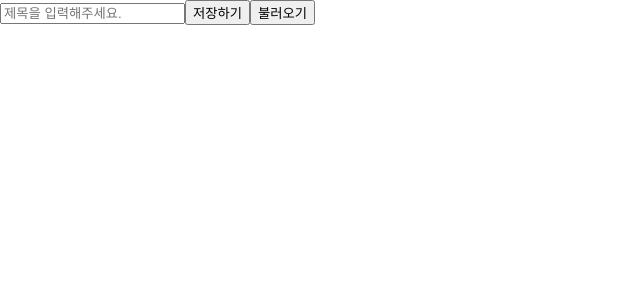
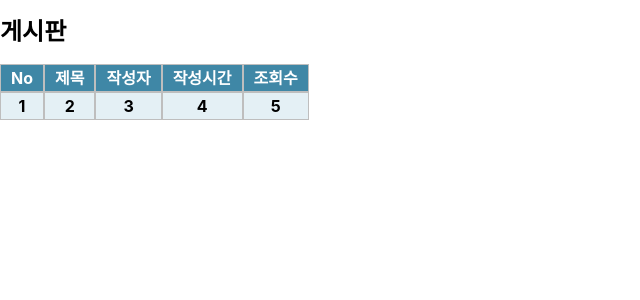
Before and after one commit to mandoo1229/NoticePage, a React (Create React App) app: page / in a window 1280 px wide. Shown: the top 300 px of the page, without its empty margins (0-640 px from the left). Built offline with nearby package versions, Linux system fonts and the light colour scheme.

Commit message:
Style : 게시판 글을 보여주는 페이지를 만들고 input에 입력하면 화면에 출력됨.

```diff
--- a/src/App.js
+++ b/src/App.js
@@ -1,16 +1,18 @@
 import { BrowserRouter, Route, Routes } from 'react-router-dom';
 import NotePage from './Page/NotePage';
+import View from './Page/View';
 import './App.css';
 
 function App() {
   return (
     <div>
-    <BrowserRouter>
-      <Routes>
-        <Route path='/' element={<NotePage />} />
-      </Routes>
-    </BrowserRouter>
-  </div>
+      <BrowserRouter>
+        <Routes>
+          <Route path="/" element={<View />} />
+          <Route path="/notepage" element={<NotePage />} />
+        </Routes>
+      </BrowserRouter>
+    </div>
   );
 }
 
--- a/src/Page/NotePage.js
+++ b/src/Page/NotePage.js
@@ -1,34 +1,38 @@
-import React, { useState } from "react";
+import React, { useState, useEffect } from 'react';
 
-const NotePage = () => {
-  const [title, setTitle] = useState("");
-  const [check, setCheck] = useState(false);
-  const saveData = () => {
-    const userObj = { title: title };
-    window.localStorage.setItem("setTitle", JSON.stringify(userObj));
+function NotePage() {
+  const [todo, setTodo] = useState([{ name: '' }]);
+  let [inputValue, setInputValue] = useState('');
+  let [newTodo, setNewTodo] = useState([{ name: '' }]);
+
+  const inputChange = (e) => {
+    setInputValue(e.target.value);
   };
 
-  const callData = () => {
-    setCheck(true);
+  useEffect(() => setNewTodo({ name: inputValue }), [inputValue]);
+
+  const onSubmit = (e) => {
+    e.preventDefault();
+    setNewTodo({ name: inputValue });
+    setTodo([...todo, newTodo]);
+    setInputValue('');
   };
 
-  const onChange = (e) => {
-    setTitle(e.target.value);
-    setCheck(false);
-  };
+  const todsMap = todo.map((todoItem, i) => <p ket={i}>{todoItem.name}</p>);
+
+  useEffect(() => {
+    window.localStorage.getItem('todoInLocal', JSON.stringify(todo));
+  }, [todo]);
+
   return (
     <div>
-      <input
-        name="title"
-        value={title}
-        onChange={onChange}
-        placeholder="제목을 입력해주세요."
-      />
-      <button onClick={saveData}>저장하기</button>
-      <button onChange={callData}>불러오기</button>
-      {check ? <p>{window.localStorage.getItem("title")}</p> : <></>}
+      name: <div>{todsMap}</div>
+      <form onSubmit={onSubmit}>
+        <input value={inputValue} onChange={inputChange}></input>
+        <button>저장</button>
+      </form>
     </div>
   );
-};
+}
 
 export default NotePage;
--- /dev/null
+++ b/src/Page/View.js
@@ -0,0 +1,28 @@
+import React from 'react';
+import '../style/View.css';
+
+const View = () => {
+  return (
+    <div>
+      <h2>게시판</h2>
+      <thead>
+        <th>No</th>
+        <th scope="col">제목</th>
+        <th scope="col">작성자</th>
+        <th scope="col">작성시간</th>
+        <th scope="col">조회수</th>
+      </thead>
+      <tbody>
+        <tr>
+          <th scope="row">1</th>
+          <th scope="row">2</th>
+          <th scope="row">3</th>
+          <th scope="row">4</th>
+          <th scope="row">5</th>
+        </tr>
+      </tbody>
+    </div>
+  );
+};
+
+export default View;
--- /dev/null
+++ b/src/style/View.css
@@ -0,0 +1,29 @@
+@import url('reset.css');
+
+thead,
+tfoot {
+  background-color: #3f87a6;
+  color: #fff;
+}
+
+tbody {
+  background-color: #e4f0f5;
+}
+
+table {
+  border-collapse: collapse;
+  border: 2px solid rgb(200, 200, 200);
+  letter-spacing: 1px;
+  font-family: sans-serif;
+  font-size: 0.8rem;
+}
+
+td,
+th {
+  border: 1px solid rgb(190, 190, 190);
+  padding: 5px 10px;
+}
+
+td {
+  text-align: center;
+}
--- /dev/null
+++ b/src/style/reset.css
@@ -0,0 +1,124 @@
+*/ html,
+body,
+div,
+span,
+applet,
+object,
+iframe,
+h1,
+h2,
+h3,
+h4,
+h5,
+h6,
+p,
+blockquote,
+pre,
+a,
+abbr,
+acronym,
+address,
+big,
+cite,
+code,
+del,
+dfn,
+em,
+img,
+ins,
+kbd,
+q,
+s,
+samp,
+small,
+strike,
+strong,
+sub,
+sup,
+tt,
+var,
+b,
+u,
+i,
+center,
+dl,
+dt,
+dd,
+ol,
+ul,
+li,
+fieldset,
+form,
+label,
+legend,
+table,
+caption,
+tbody,
+tfoot,
+thead,
+tr,
+th,
+td,
+article,
+aside,
+canvas,
+details,
+embed,
+figure,
+figcaption,
+footer,
+header,
+hgroup,
+menu,
+nav,
+output,
+ruby,
+section,
+summary,
+time,
+mark,
+audio,
+video {
+  margin: 0;
+  padding: 0;
+  border: 0;
+  font-size: 100%;
+  font: inherit;
+  vertical-align: baseline;
+}
+/* HTML5 display-role reset for older browsers */
+article,
+aside,
+details,
+figcaption,
+figure,
+footer,
+header,
+hgroup,
+menu,
+nav,
+section {
+  display: block;
+}
+body {
+  line-height: 1;
+}
+ol,
+ul {
+  list-style: none;
+}
+blockquote,
+q {
+  quotes: none;
+}
+blockquote:before,
+blockquote:after,
+q:before,
+q:after {
+  content: '';
+  content: none;
+}
+table {
+  border-collapse: collapse;
+  border-spacing: 0;
+}
```
